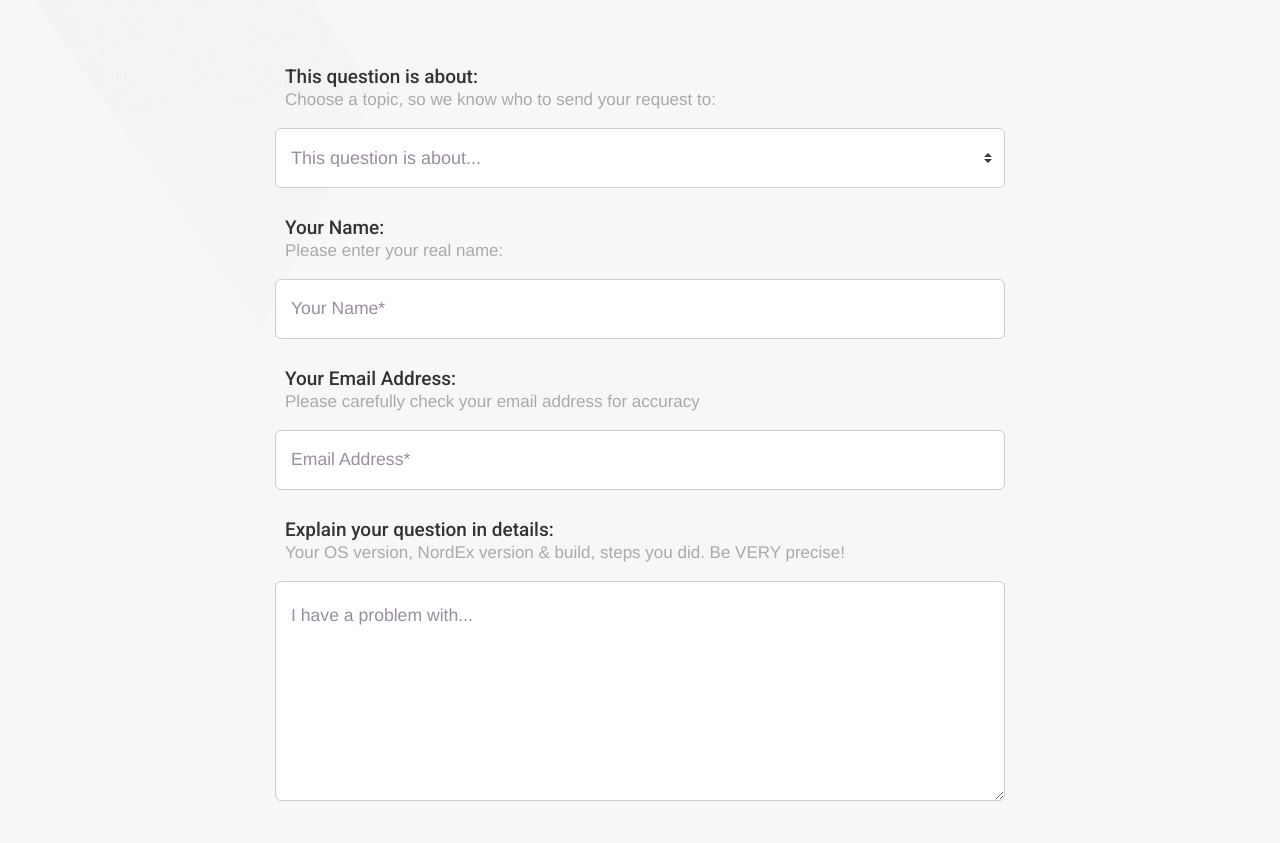
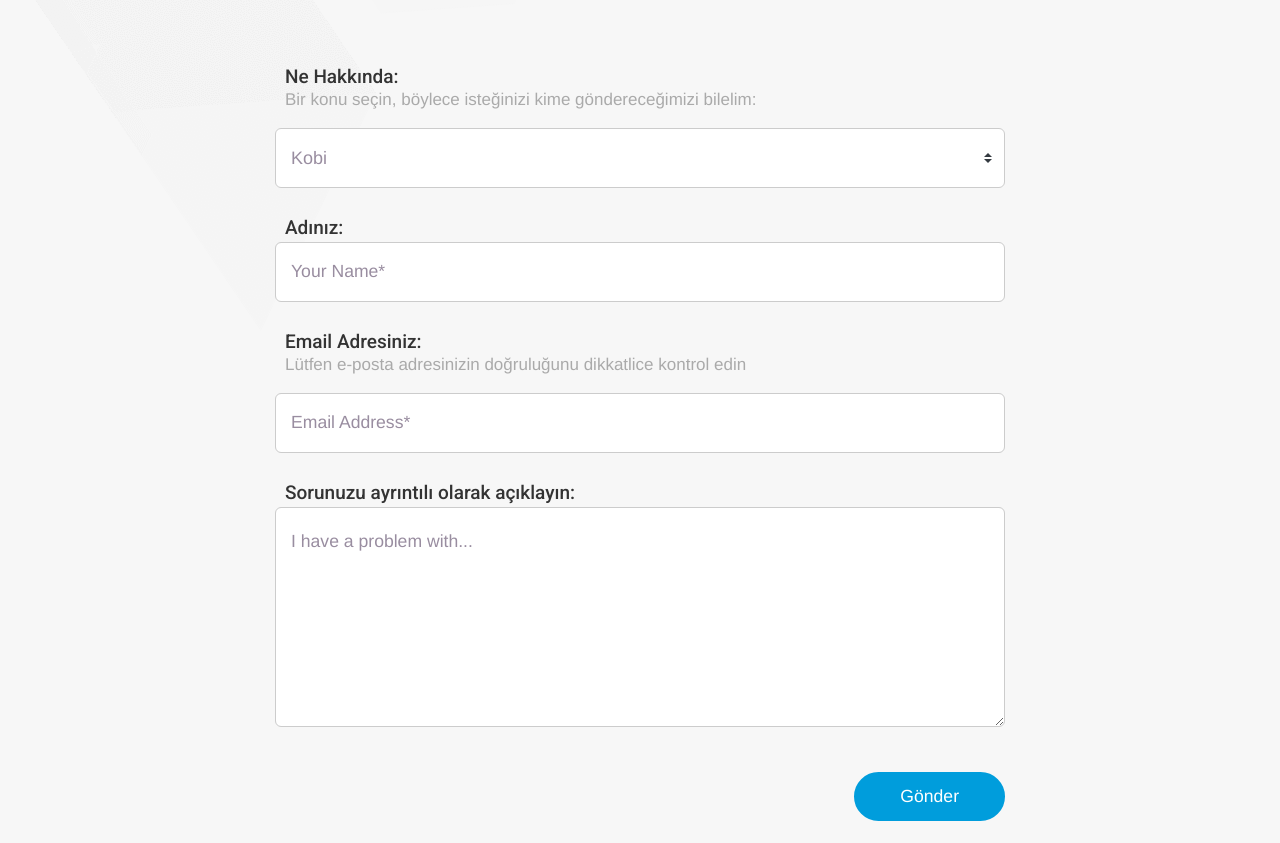
Before and after one commit to emirkaya57/muhasebe-tanitim, a website: page iletisim.html in a window 1280 px wide. Shown: the part 332-1175 px from the top of the page. Drawn offline with Linux system fonts and the light colour scheme; a web font is replaced by a local one.

Commit message:
iletisim

```diff
--- a/iletisim.html
+++ b/iletisim.html
@@ -205,7 +205,7 @@
 						<div class="section-title text-center mb-70">
 
 							<!-- Title -->
-							<h2 class="h2-md">How Can We Help?</h2>
+							<h2 class="h2-md">Nasıl Yardımcı Olabiliriz?</h2>
 
 							<!-- Text -->
 							<p class="p-xl">Aliquam a augue suscipit, luctus neque purus ipsum neque at dolor primis
@@ -226,44 +226,40 @@
 
 								<!-- Form Select -->
 								<div id="input-subject" class="col-md-12 input-subject">
-									<p class="p-lg">This question is about: </p>
-									<span>Choose a topic, so we know who to send your request to: </span>
+									<p class="p-lg">Ne Hakkında: </p>
+									<span>Bir konu seçin, böylece isteğinizi kime göndereceğimizi bilelim: </span>
 									<select id="inlineFormCustomSelect1" name="Subject" class="custom-select subject">
-										<option>This question is about...</option>
-										<option>Registering/Authorising</option>
-										<option>Using Application</option>
-										<option>Troubleshooting</option>
-										<option>Backup/Restore</option>
-										<option>Other</option>
+										<option>Kobi</option>
+										<option>Ön Muhasebe</option>
+										<option>Resmi Muhasebe</option>
+										<option>Program Kullanımı</option>
+										<option>Dİğer</option>
 									</select>
 								</div>
 
 								<!-- Contact Form Input -->
 								<div id="input-name" class="col-md-12">
-									<p class="p-lg">Your Name: </p>
-									<span>Please enter your real name: </span>
+									<p class="p-lg">Adınız: </p>
 									<input type="text" name="name" class="form-control name" placeholder="Your Name*">
 								</div>
 
 								<div id="input-email" class="col-md-12">
-									<p class="p-lg">Your Email Address: </p>
-									<span>Please carefully check your email address for accuracy</span>
+									<p class="p-lg">Email Adresiniz: </p>
+									<span>Lütfen e-posta adresinizin doğruluğunu dikkatlice kontrol edin</span>
 									<input type="text" name="email" class="form-control email"
 										placeholder="Email Address*">
 								</div>
 
 								<div id="input-message" class="col-md-12 input-message">
-									<p class="p-lg">Explain your question in details: </p>
-									<span>Your OS version, NordEx version & build, steps you did. Be VERY
-										precise!</span>
+									<p class="p-lg">Sorunuzu ayrıntılı olarak açıklayın: </p>
 									<textarea class="form-control message" name="message" rows="6"
 										placeholder="I have a problem with..."></textarea>
 								</div>
 
 								<!-- Contact Form Button -->
 								<div class="col-md-12 mt-15 form-btn text-right">
-									<button type="submit" class="btn btn-skyblue tra-skyblue-hover submit">Submit
-										Request</button>
+									<button type="submit"
+										class="btn btn-skyblue tra-skyblue-hover submit">Gönder</button>
 								</div>
 
 								<!-- Contact Form Message -->
```
